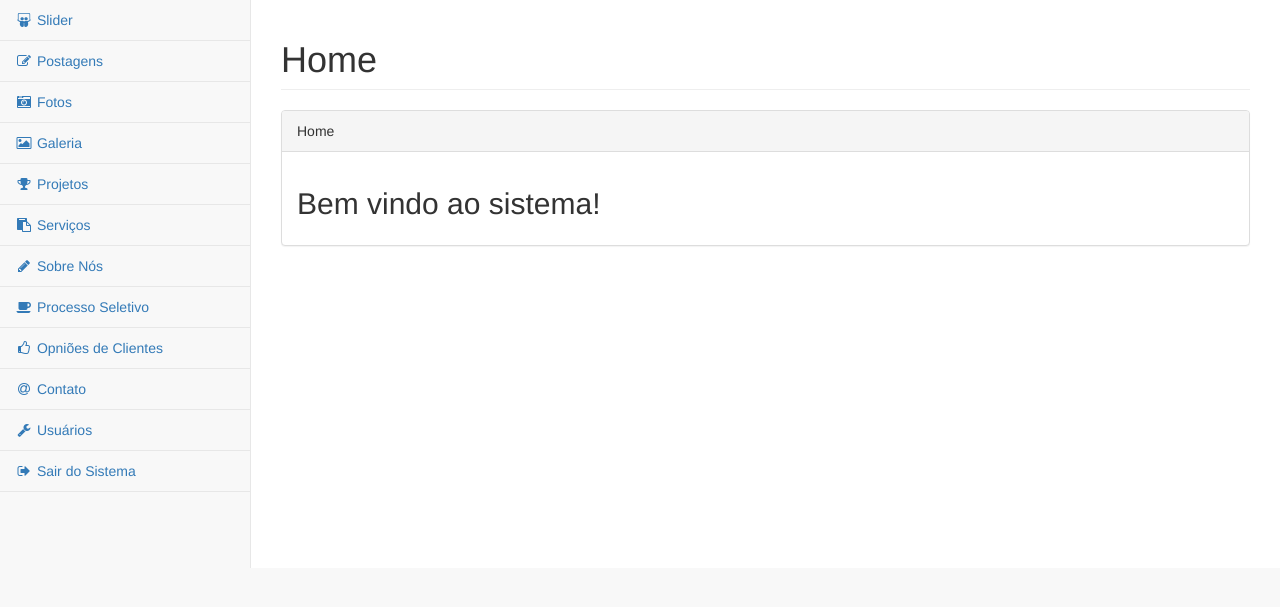
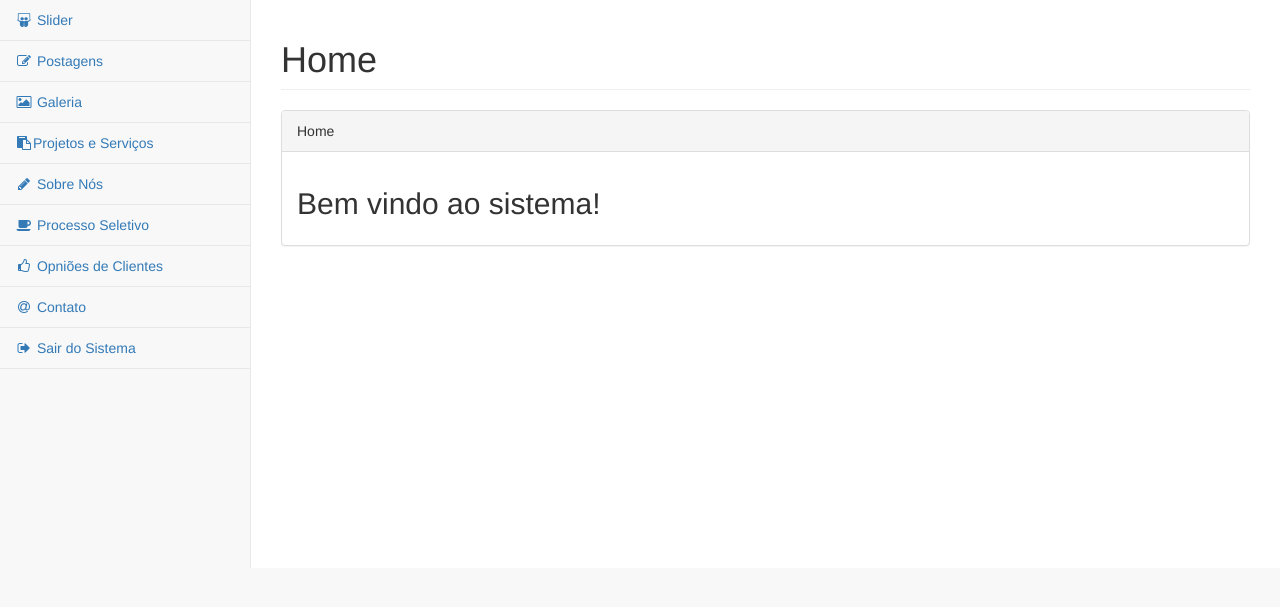
Before and after one commit to Showza/projeto-estatis, a CodeIgniter app: page /projeto-estatis/index.php/admin/home/index in a window 1280 px wide. Shown: the part 51-658 px from the top of the page. Run offline with CodeIgniter, Linux system fonts and the light colour scheme; some libraries are stand-ins or nearby versions.

Commit message:
template backend atualizado c menus e logo

```diff
--- a/application/config/routes.php
+++ b/application/config/routes.php
@@ -49,6 +49,7 @@ defined('BASEPATH') OR exit('No direct script access allowed');
 | Examples:	my-controller/index	-> my_controller/index
 |		my-controller/my-method	-> my_controller/my_method
 */
-$route['default_controller'] = 'Home';
+$route['default_controller'] = 'welcome';
 $route['404_override'] = '';
 $route['translate_uri_dashes'] = FALSE;
+$route['admin'] = 'admin/home/index';
--- a/application/views/backend/template/html-header.php
+++ b/application/views/backend/template/html-header.php
@@ -10,6 +10,7 @@
     <meta name="author" content="">
 
     <title><?php echo $titulo.' - '.$subtitulo ?></title>
+    <link rel="shortcut icon" type="image/x-icon" href="<?php echo base_url('assets/frontend/img/logo.png') ?>"
 
     <!-- Bootstrap Core CSS -->
     <link href="<?php echo base_url('assets/backend/css/bootstrap.min.css') ?>" rel="stylesheet">
--- a/application/views/backend/template/template.php
+++ b/application/views/backend/template/template.php
@@ -23,16 +23,10 @@
                         <a href="<?php echo base_url('admin/postagens') ?>"><i class="fa fa-edit fa-fw"></i> Postagens</a>
                     </li>
                     <li>
-                        <a href="<?php echo base_url('admin/fotos') ?>"><i class="fa fa-camera-retro fa-fw"></i> Fotos</a>
-                    </li>
-                    <li>
                         <a href="<?php echo base_url('admin/galeria') ?>"><i class="fa fa-image fa-fw"></i> Galeria</a>
                     </li>
                     <li>
-                        <a href="<?php echo base_url('admin/projetos') ?>"><i class="fa fa-trophy fa-fw"></i> Projetos</a>
-                    </li>
-                    <li>
-                        <a href="<?php echo base_url('admin/servicos') ?>"><i class="fa fa-clipboard fa-fw"></i> Serviços</a>
+                        <a href="<?php echo base_url('admin/projetos_servicos') ?>"><i class="fa fa-clipboard fa-fw"></i>Projetos e Serviços</a>
                     </li>
                     <li>
                         <a href="<?php echo base_url('admin/sobre_nos') ?>"><i class="fa fa-pencil fa-fw"></i> Sobre Nós</a>
@@ -47,9 +41,6 @@
                         <a href="<?php echo base_url('admin/contato') ?>"><i class="fa fa-at fa-fw"></i> Contato</a>
                     </li>
                     <li>
-                        <a href="<?php echo base_url('admin/usuarios') ?>"><i class="fa fa-wrench fa-fw"></i> Usuários</a>
-                    </li>
-                    <li>
                         <a href="<?php echo base_url('admin/usuarios/logout') ?>"><i class="fa fa-sign-out fa-fw"></i> Sair do Sistema</a>
                     </li>
                 </ul>
```
Also changed, not shown: assets/frontend/img/logo.png (added).
